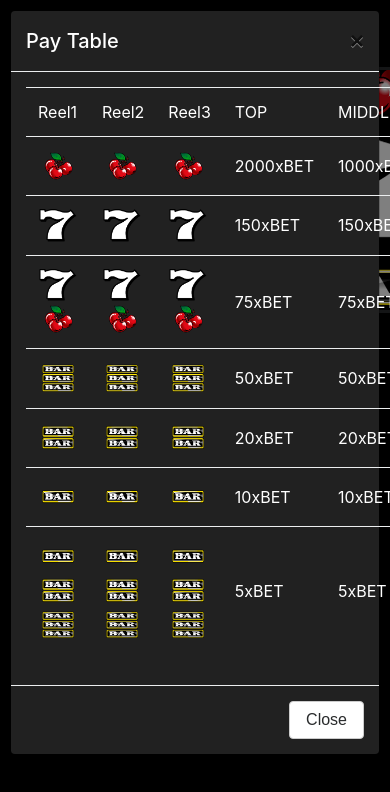
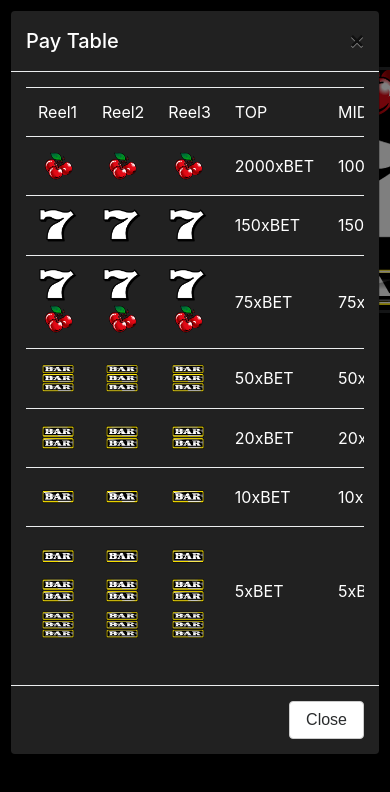
Before and after one commit to n1md7/slot-game, a plain HTML site: page index.html in a window 390 px wide. Both pictures are taken after a click on the button "Pay Table". Shown: the top 792 px of the page. Drawn offline with nearby package versions, Linux system fonts and the light colour scheme.

Commit message:
MObile responsive

```diff
--- a/index.html
+++ b/index.html
@@ -3,6 +3,7 @@
 <head>
 	<meta charset="utf-8">
 	<meta name="theme-color" content="#000000">
+	<meta name="viewport" content="width=480,initial-scale=1, maximum-scale=1">
 	<title>SlotMachine</title>
 	<link rel="icon" href="./img/BAR.png">
 	<script src="./js/helpers.js"></script>
@@ -93,7 +94,7 @@
         </button>
       </div>
       <div class="modal-body">
-        <table class="table table-dark">
+        <table class="table table-dark table-hover table-responsive">
         	<thead>
         		<tr>
         			<td>Reel1</td>
```
Also changed, not shown: css/style.css (line endings or trailing spaces).
